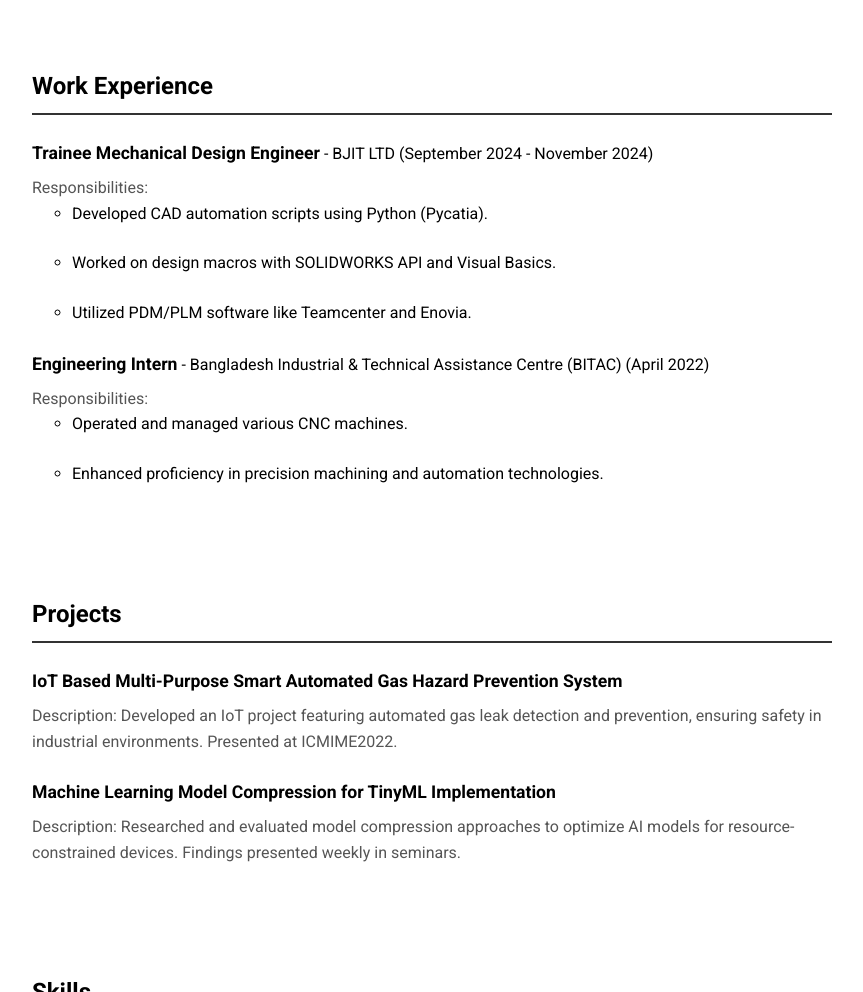
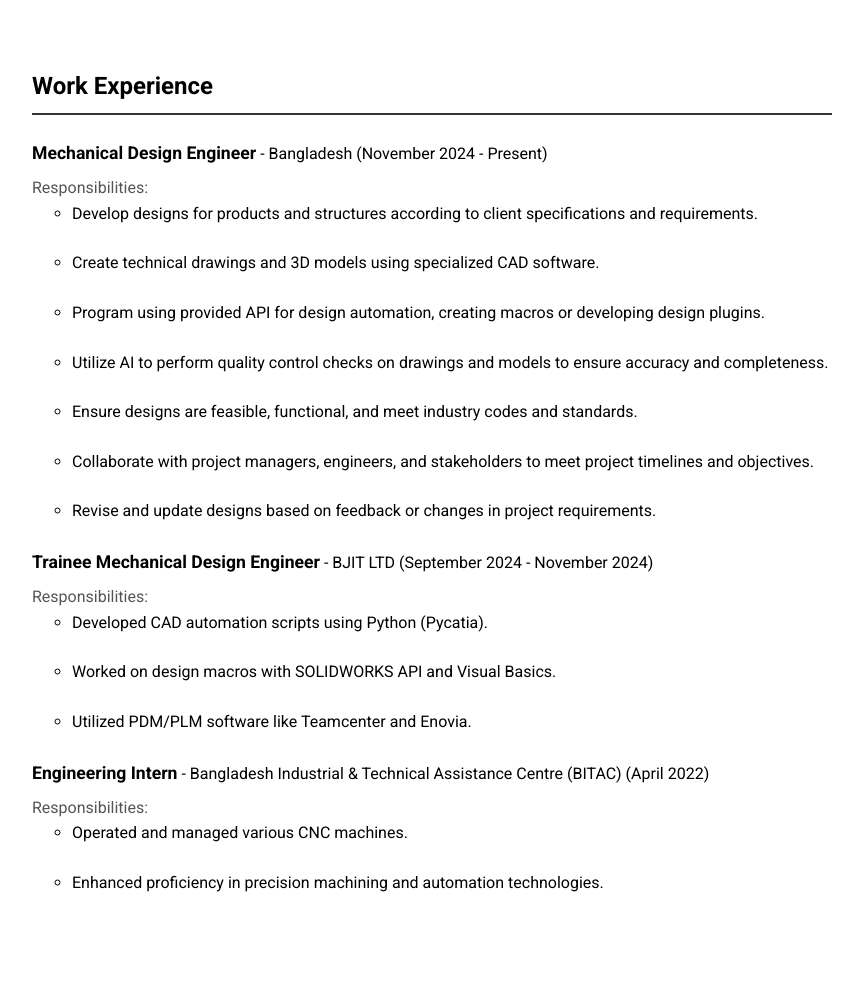
Before and after one commit to shad97-xy/github-portfolio, a plain HTML site: page index.html in a window 1280 px wide. Shown: the part 1040-2032 px from the top of the page, without its empty margins (208-1071 px from the left). Drawn offline with Linux system fonts and the light colour scheme.

Commit message:
Update index.html

```diff
--- a/index.html
+++ b/index.html
@@ -121,7 +121,7 @@
 <body>
 
 <header>
-    <img src="your-photo.jpg" alt="Shadman Mubasshir's Photo">
+    <img src="logo.png" alt="Shadman Mubasshir's Photo">
     <h1>Shadman Mubasshir</h1>
     <p>Mechatronics Engineer | Contact: shadman97.ruet@gmail.com | <a href="https://linkedin.com/in/shadman97" target="_blank">LinkedIn</a></p>
 </header>
@@ -163,6 +163,19 @@
 <section id="experience">
     <h2>Work Experience</h2>
     <ul class="timeline">
+        <li>
+            <strong>Mechanical Design Engineer</strong> - Bangladesh (November 2024 - Present)
+            <p>Responsibilities:</p>
+            <ul>
+                <li>Develop designs for products and structures according to client specifications and requirements.</li>
+                <li>Create technical drawings and 3D models using specialized CAD software.</li>
+                <li>Program using provided API for design automation, creating macros or developing design plugins.</li>
+                <li>Utilize AI to perform quality control checks on drawings and models to ensure accuracy and completeness.</li>
+                <li>Ensure designs are feasible, functional, and meet industry codes and standards.</li>
+                <li>Collaborate with project managers, engineers, and stakeholders to meet project timelines and objectives.</li>
+                <li>Revise and update designs based on feedback or changes in project requirements.</li>
+            </ul>
+        </li>
         <li>
             <strong>Trainee Mechanical Design Engineer</strong> - BJIT LTD (September 2024 - November 2024)
             <p>Responsibilities:</p>
```
